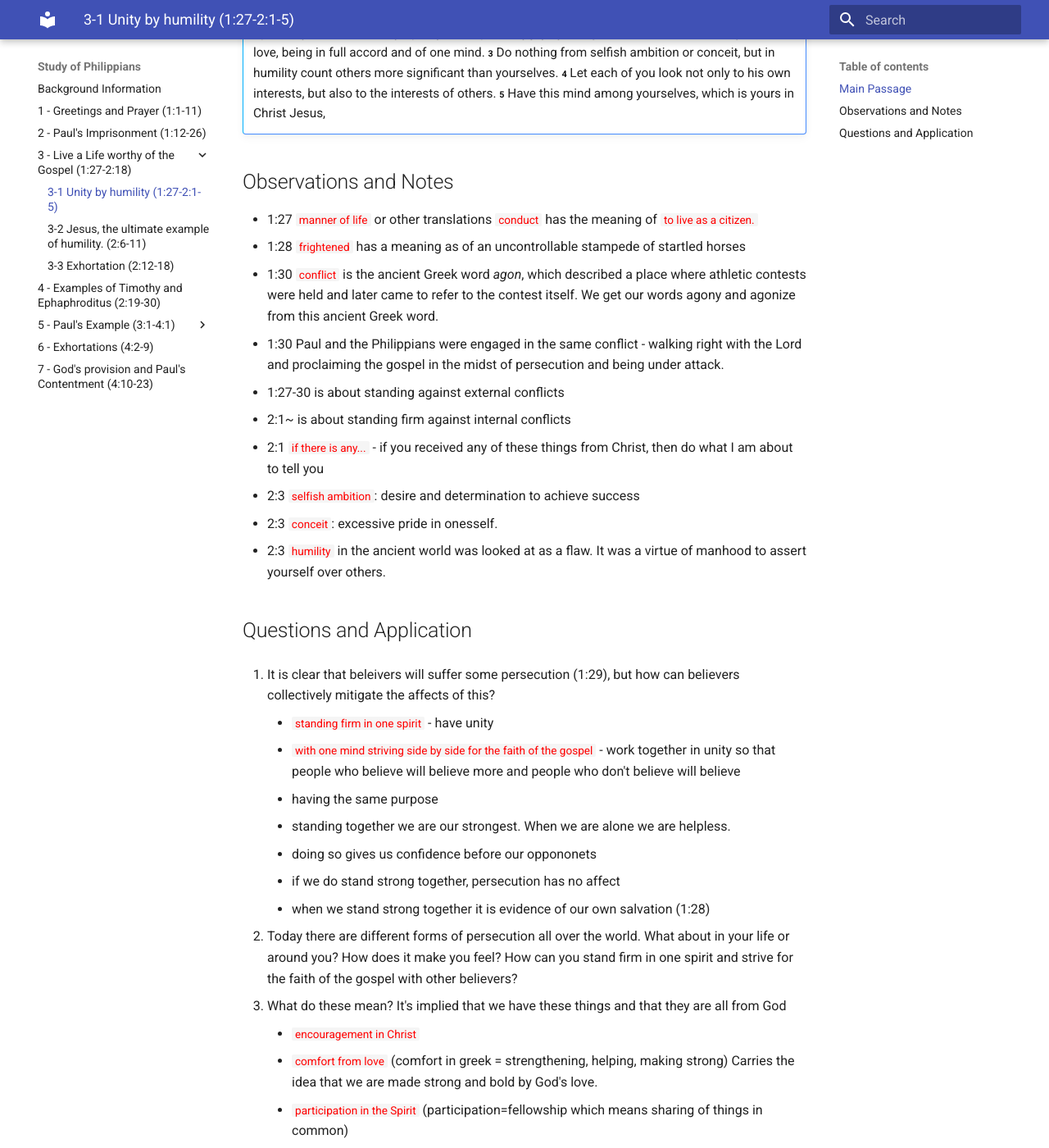
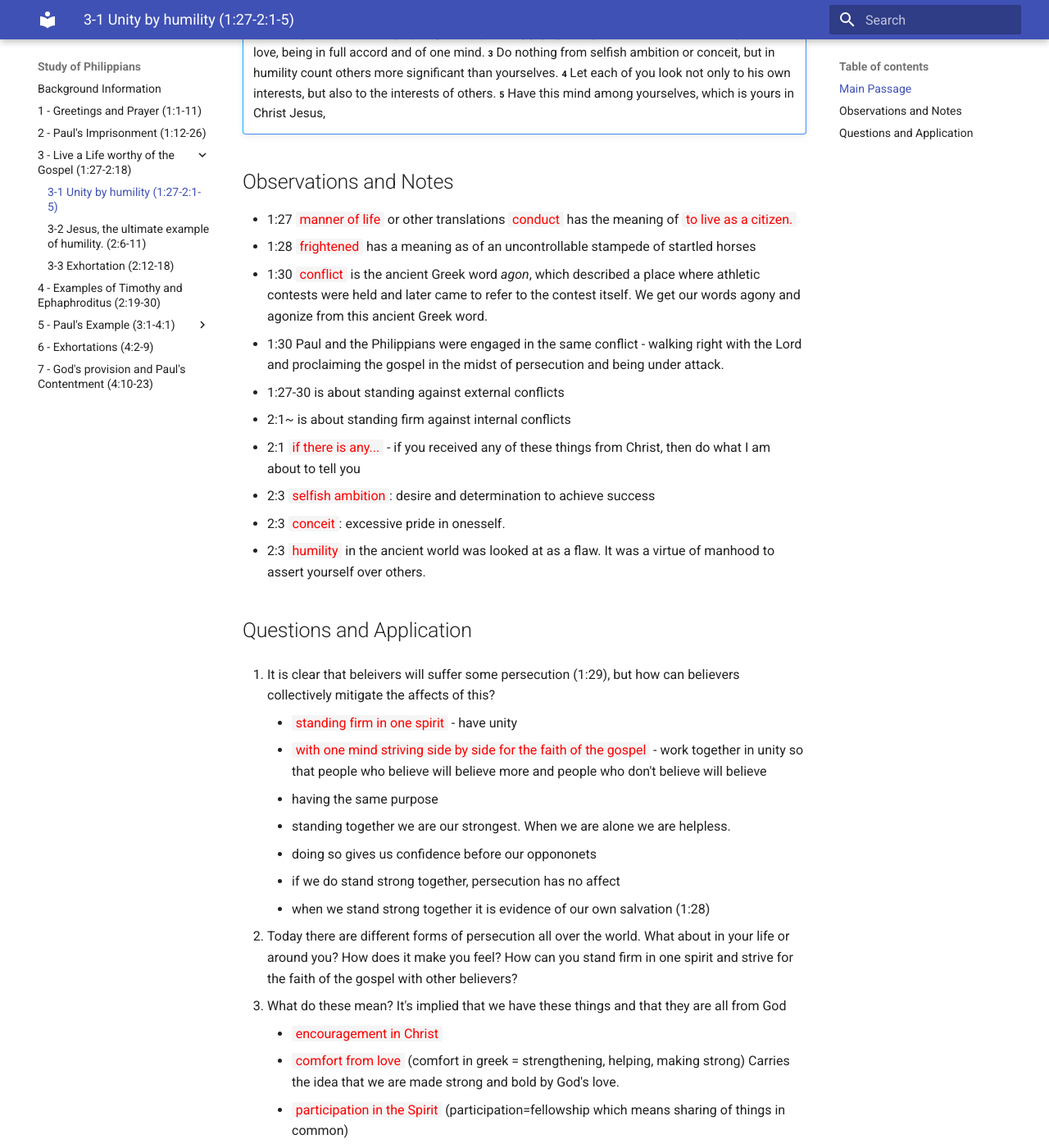
Before and after one commit to 1dancook/philippians-study, an MkDocs documentation site: the page built from docs/03-01-unity-humility.md, in a window 1280 px wide and 1400 px high, scrolled down 451 px. Shown: the whole window at 82% size. Built offline with MkDocs 1.6.1 and Material for MkDocs 9.7.7, drawn with Linux system fonts in a browser that asks for light colours.

Commit message:
update css

```diff
--- a/docs/css/custom.css
+++ b/docs/css/custom.css
@@ -27,3 +27,13 @@
   font-family: "Roboto","Helvetica Neue","Helvetica","Arial","sans-serif";
   color: red;
 }
+
+.md-typeset code, .md-typeset pre, code, pre {
+  font-family: "Roboto","Helvetica Neue","Helvetica","Arial","sans-serif";
+  color: red;
+  font-size: 0.8rem;
+}
+
+.admonition > p > code {
+  font-size: 0.64rem;
+}
```
